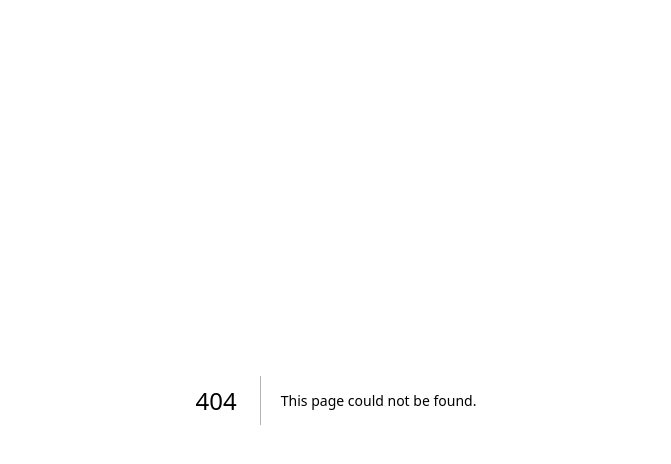
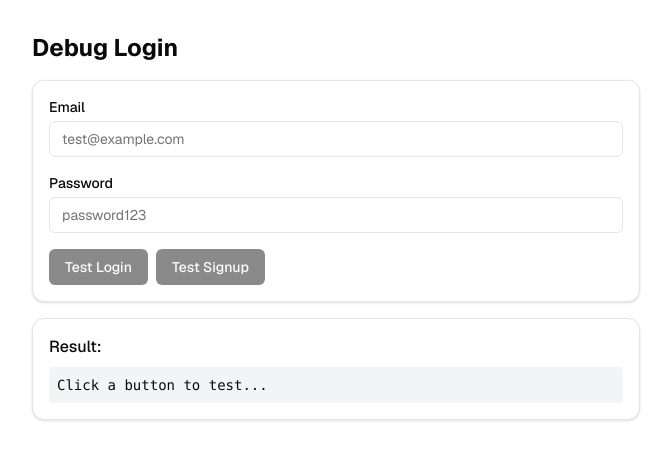
Before and after one commit to ArmanDeb/b2bchat, a Next.js app: page /debug in a window 1280 px wide. Before the commit this address had no page. Shown: the top 464 px of the page, without its empty margins (304-975 px from the left). Built offline with nearby package versions, Linux system fonts and the light colour scheme; no server answers.

Commit message:
Add debug page for login troubleshooting

```diff
--- /dev/null
+++ b/app/debug/page.tsx
@@ -0,0 +1,112 @@
+'use client'
+
+import { useState } from 'react'
+import { createClient } from '@/lib/supabase/client'
+import { Button } from '@/components/ui/button'
+import { Input } from '@/components/ui/input'
+import { Card } from '@/components/ui/card'
+
+export default function DebugPage() {
+  const [email, setEmail] = useState('')
+  const [password, setPassword] = useState('')
+  const [result, setResult] = useState('')
+  const [loading, setLoading] = useState(false)
+
+  const testLogin = async () => {
+    setLoading(true)
+    setResult('Testing login...')
+
+    try {
+      const supabase = createClient()
+
+      // Test if Supabase client is working
+      setResult('Supabase client created successfully\n')
+
+      // Test login
+      const { data, error } = await supabase.auth.signInWithPassword({
+        email,
+        password,
+      })
+
+      if (error) {
+        setResult(prev => prev + `Login error: ${error.message}\n`)
+      } else {
+        setResult(prev => prev + `Login successful! User: ${data.user?.email}\n`)
+      }
+    } catch (err) {
+      setResult(prev => prev + `Exception: ${err}\n`)
+    } finally {
+      setLoading(false)
+    }
+  }
+
+  const testSignUp = async () => {
+    setLoading(true)
+    setResult('Testing signup...')
+
+    try {
+      const supabase = createClient()
+
+      const { data, error } = await supabase.auth.signUp({
+        email,
+        password,
+      })
+
+      if (error) {
+        setResult(prev => prev + `Signup error: ${error.message}\n`)
+      } else {
+        setResult(prev => prev + `Signup successful! Check your email for confirmation.\n`)
+      }
+    } catch (err) {
+      setResult(prev => prev + `Exception: ${err}\n`)
+    } finally {
+      setLoading(false)
+    }
+  }
+
+  return (
+    <div className="p-8 max-w-2xl mx-auto">
+      <h1 className="text-2xl font-bold mb-4">Debug Login</h1>
+
+      <Card className="p-4 mb-4">
+        <div className="space-y-4">
+          <div>
+            <label className="block text-sm font-medium mb-1">Email</label>
+            <Input
+              type="email"
+              value={email}
+              onChange={(e) => setEmail(e.target.value)}
+              placeholder="test@example.com"
+            />
+          </div>
+
+          <div>
+            <label className="block text-sm font-medium mb-1">Password</label>
+            <Input
+              type="password"
+              value={password}
+              onChange={(e) => setPassword(e.target.value)}
+              placeholder="password123"
+            />
+          </div>
+
+          <div className="flex gap-2">
+            <Button onClick={testLogin} disabled={loading || !email || !password}>
+              Test Login
+            </Button>
+            <Button onClick={testSignUp} disabled={loading || !email || !password}>
+              Test Signup
+            </Button>
+          </div>
+        </div>
+      </Card>
+
+      <Card className="p-4">
+        <h3 className="font-medium mb-2">Result:</h3>
+        <pre className="text-sm bg-gray-100 p-2 rounded whitespace-pre-wrap">
+          {result || 'Click a button to test...'}
+        </pre>
+      </Card>
+    </div>
+  )
+}
```
